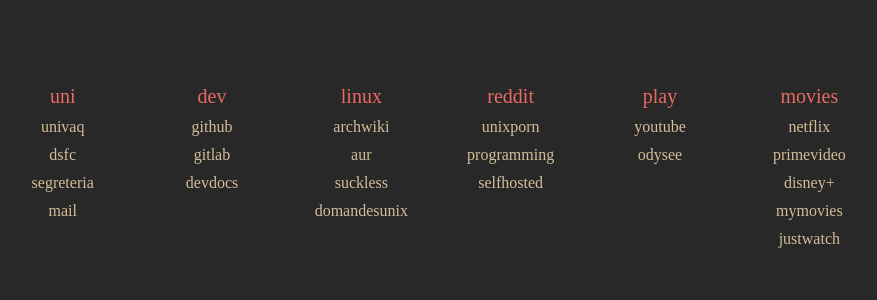
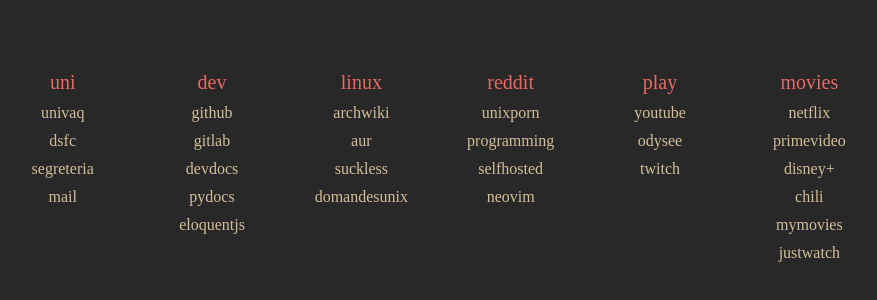
Before and after one commit to marcoradocchia/startpage, a browser extension: page index.html in a window 1280 px wide. Shown: the part 234-534 px from the top of the page, without its empty margins (204-1081 px from the left). Drawn offline with Linux system fonts and the light colour scheme.

Commit message:
new bookmarks

```diff
--- a/index.html
+++ b/index.html
@@ -24,6 +24,8 @@
             <li><a href="https://www.github.com/marcoradocchia">github</a></li>
             <li><a href="https://www.gitlab.com/">gitlab</a></li>
             <li><a href="https://www.devdocs.io/">devdocs</a></li>
+            <li><a href="https://docs.python.org/3/">pydocs</a></li>
+            <li><a href="https://eloquentjavascript.net/">eloquentjs</a></li>
           </div>
         </div>
 
@@ -43,6 +45,7 @@
             <li><a href="https://www.reddit.com/r/unixporn/">unixporn</a></li>
             <li><a href="https://www.reddit.com/r/programming/">programming</a></li>
             <li><a href="https://www.reddit.com/r/selfhosted/">selfhosted</a></li>
+            <li><a href="https://www.reddit.com/r/neovim/">neovim</a></li>
           </div>
         </div>
 
@@ -51,6 +54,7 @@
             <li class="title">play</li>
             <li><a href="https://www.youtube.com/">youtube</a></li>
             <li><a href="https://www.odysee.com/">odysee</a></li>
+            <li><a href="https://www.twitch.tv/">twitch</a></li>
           </div>
         </div>
 
@@ -60,7 +64,7 @@
             <li><a href="https://www.netflix.com/it/">netflix</a></li>
             <li><a href="https://www.primevideo.com/">primevideo</a></li>
             <li><a href="https://www.disneyplus.com/">disney+</a></li>
-                    <!--<li><a href="https://it.chili.com/">chili</a></li>-->
+            <li><a href="https://it.chili.com/">chili</a></li>
             <li><a href="https://www.mymovies.it/">mymovies</a></li>
             <li><a href="https://www.justwatch.com/">justwatch</a></li>
           </div>
```
Lines whose indentation alone changed are shown as unchanged.
